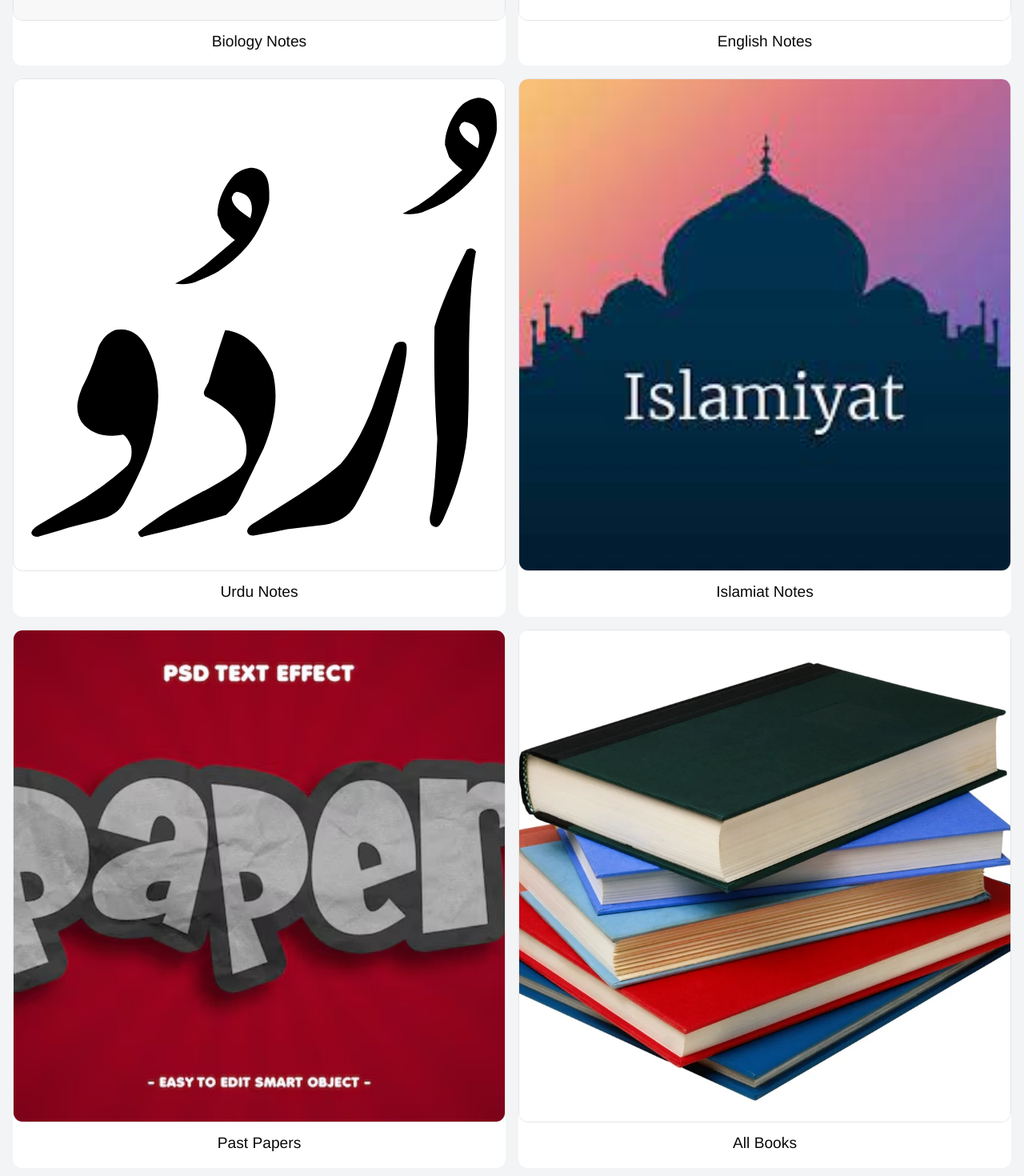
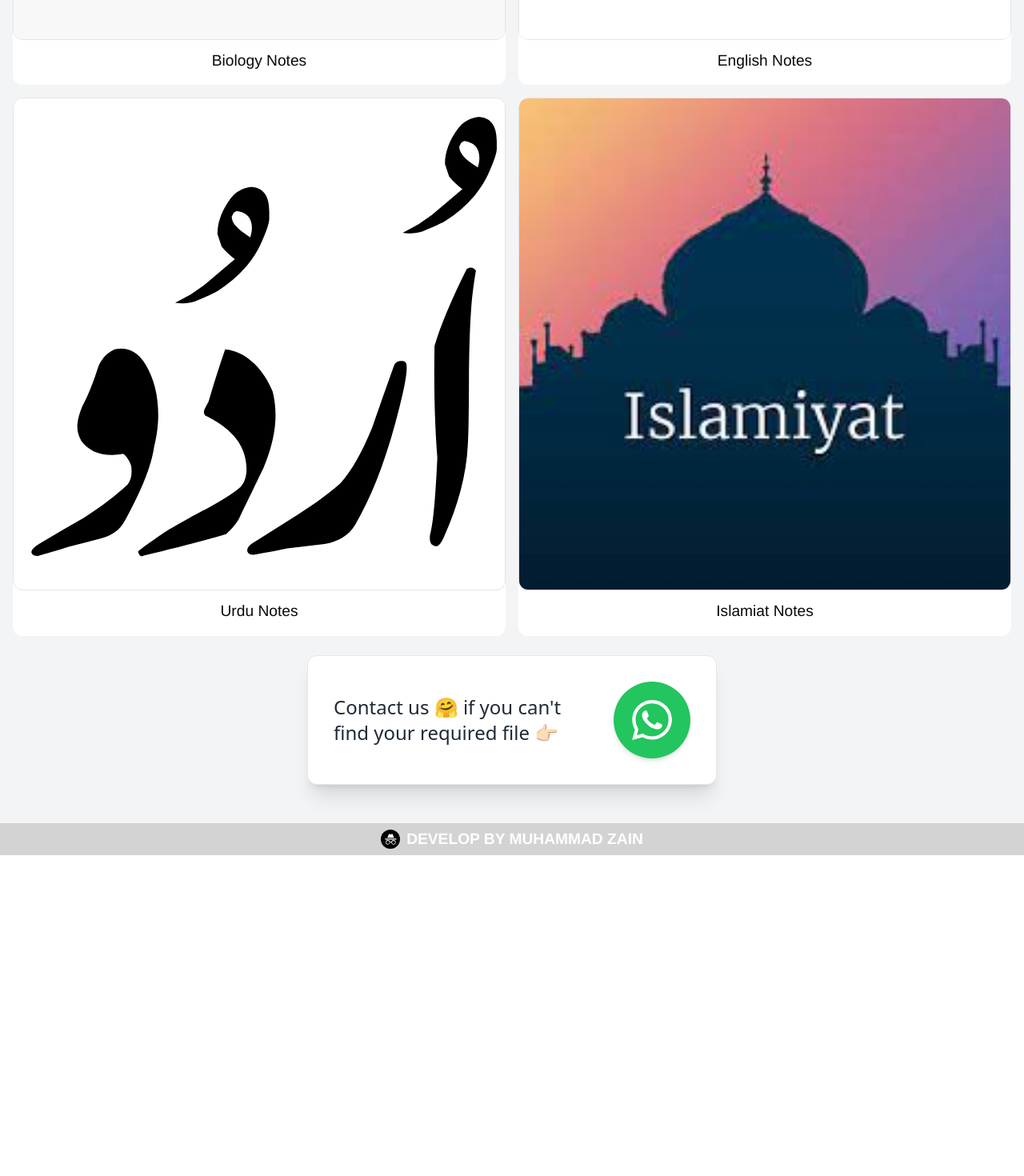
Before and after one commit to muhamadzainalam-dev/MyNotesHub, a Next.js app: page / in a window 1280 px wide. Shown: the part 2520-3990 px from the top of the page at 80% size. After the commit the page ends 3589 px from the top, so only its background shows below. Built offline with nearby package versions, Linux system fonts and the light colour scheme; a web font is replaced by a local one.

Commit message:
Updating Ads

```diff
--- a/components/ui/category.jsx
+++ b/components/ui/category.jsx
@@ -1,6 +1,16 @@
+"use client";
+import { useEffect } from "react";
 import React from "react";
 
 export function Category() {
+  useEffect(() => {
+    // Notice banner ad script
+    const noticeBannerScript = document.createElement("script");
+    noticeBannerScript.src =
+      "//pl25799476.effectiveratecpm.com/af31e052137ab40ed4972cbb5759126b/invoke.js";
+    noticeBannerScript.async = true;
+    document.body.appendChild(noticeBannerScript);
+  }, []);
   const categorydata = [
     {
       name: "Mathematics Notes",
@@ -22,6 +32,11 @@ export function Category() {
       image: "/chemistry.jpg",
       link: "https://drive.google.com/drive/folders/1d94ldGx8wLzPPOOlvXMc82Qea95N9Wa1?usp=drive_link",
     },
+  ];
+
+  const ads = new Array(4).fill("ad");
+
+  const moreCategoryData = [
     {
       name: "Biology Notes",
       image: "/biology.png",
@@ -42,29 +57,10 @@ export function Category() {
       image: "/islamiat.jpg",
       link: "https://drive.google.com/drive/folders/1WGEa64To-LcOFXJrWNzTPCggwxzh7cAO?usp=drive_link",
     },
-    {
-      name: "Past Papers",
-      image: "/paper.avif",
-      link: "https://drive.google.com/drive/folders/1-lN7NTg4_-CXMhEO6o9iwfGBk5uHb9TV?usp=drive_link",
-    },
-    {
-      name: "All Books",
-      image: "/books.webp",
-      link: "https://drive.google.com/drive/folders/19Z9agU2lE0vIW7XYFOvdNbaSgEkJZ9Nw?usp=drive_link",
-    },
-    {
-      name: "SCHEME AND MODEL PAPER",
-      image: "/placeholder.svg",
-      link: "https://drive.google.com/drive/folders/1x3-IO8L5UgbxpaJLyoVkuPUXhmYh99i7?usp=drive_link",
-    },
-    {
-      name: "GUESS PAPER",
-      image: "/placeholder.svg",
-      link: "https://drive.google.com/drive/folders/1OOv14Al9zuq8Z3BiCCAXOZwY_HPlwYnc?usp=drive_link",
-    },
   ];
 
   return (
+    <div>
       <div className="grid grid-cols-2 gap-4">
         {categorydata.map((item) => (
           <div className="bg-white rounded-xl overflow-hidden" key={item.name}>
@@ -83,5 +79,27 @@ export function Category() {
           </div>
         ))}
       </div>
+      <div className="w-full flex justify-center my-5">
+        <div id="container-af31e052137ab40ed4972cbb5759126b"></div>
+      </div>
+      <div className="grid grid-cols-2 gap-4">
+        {moreCategoryData.map((item) => (
+          <div className="bg-white rounded-xl overflow-hidden" key={item.name}>
+            <a href={item.link} target="blank">
+              <div className="aspect-square rounded-xl overflow-hidden border">
+                <img
+                  src={item.image}
+                  alt={item.name}
+                  className="w-full h-full object-cover"
+                />
+              </div>
+              <div className="p-3">
+                <h3 className="font-medium mb-1 text-center">{item.name}</h3>
+              </div>
+            </a>
+          </div>
+        ))}
+      </div>
+    </div>
   );
 }
```
Also changed, not shown: 1 other file (tests, documents, lock files or other folders). Lines whose indentation alone changed are shown as unchanged.
